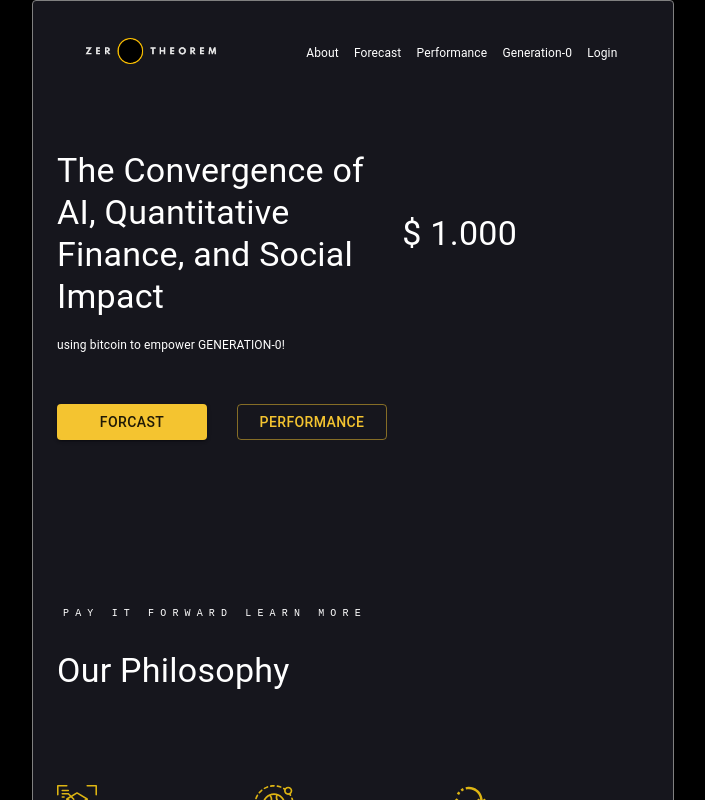
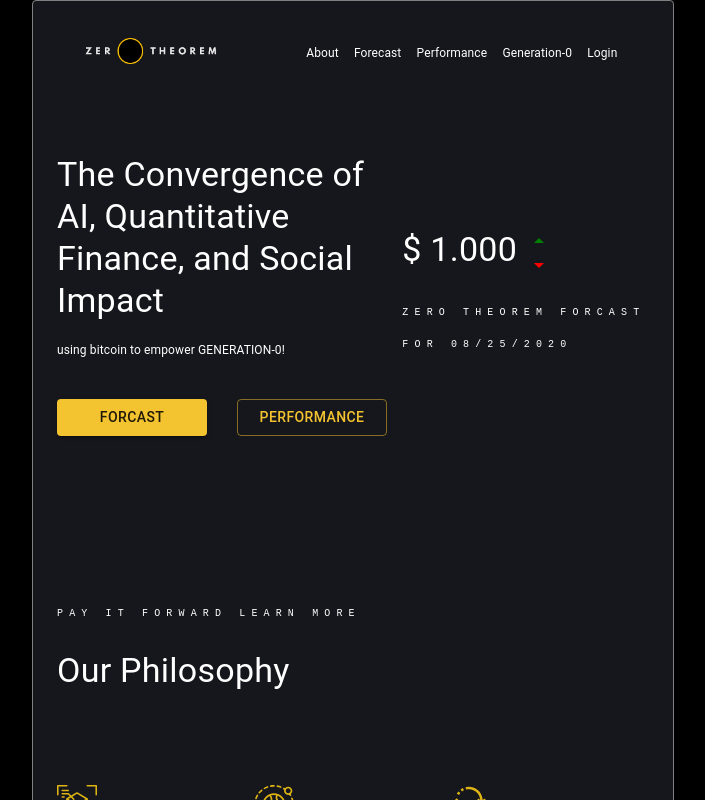
Before and after one commit to mehtishamulhaq/zero-theorem, a React (Create React App) app: page / in a window 1280 px wide. Shown: the whole page, without its empty margins (287-992 px from the left). Built offline with nearby package versions, Linux system fonts and the light colour scheme.

Commit message:
some improvements

```diff
--- a/public/index.html
+++ b/public/index.html
@@ -24,7 +24,7 @@
       work correctly both with client-side routing and a non-root public URL.
       Learn how to configure a non-root public URL by running `npm run build`.
     -->
-    <title>React App</title>
+    <title>Zero Theorem</title>
   </head>
   <body>
     <noscript>You need to enable JavaScript to run this app.</noscript>
--- a/src/routes/Main.js
+++ b/src/routes/Main.js
@@ -8,6 +8,8 @@ import AppBarOptions from './../config/AppBar.config'
 import Typography from '@mui/material/Typography';
 import Container from '@mui/material/Container';
 import { Button } from '@mui/material';
+import ArrowDropUpOutlinedIcon from '@mui/icons-material/ArrowDropUpOutlined';
+import ArrowDropDownOutlinedIcon from '@mui/icons-material/ArrowDropDownOutlined';
 import clsx from 'clsx';
 
 import threeDModlingImage from './../assets/mainPage/3d-modeling.svg';
@@ -27,11 +29,17 @@ const useStyles = makeStyles({
         height: 'auto',
         margin: 'auto',
     },
-    spacingBottom: {
+    spacingBottom40: {
         marginBottom: '40px'
     },
-    spacingTop: {
+    spacingTop40: {
         marginTop: '40px'
+    },
+    spacingBottom20: {
+        marginBottom: '20px'
+    },
+    spacingTop20: {
+        marginTop: '20px'
     },
     headingWhite: {
         color: colors.textDefault,
@@ -40,7 +48,6 @@ const useStyles = makeStyles({
     textWhite: {
         color: colors.textDefault,
         fontSize: 12,
-        marginTop: 10,
     },
     button: {
         width: 150,
@@ -49,6 +56,29 @@ const useStyles = makeStyles({
         height: '300px',
         display: 'flex',
         alignItems: 'center'
+    },
+    column: {
+        display: 'flex',
+        flexDirection: 'column',
+    },
+    amountContainer: {
+        display: 'flex',
+        flexDirection: 'column',
+        justifyContent: 'center',
+    },
+    amountText: {
+        display: 'flex',
+        flexDirection: 'row',
+    },
+    amountChangeIcons: {
+        display: 'flex',
+        flexDirection: 'column',
+    },
+    amountDescription: {
+        color: colors.textDefault,
+        // marginTop: '20px',
+        // marginBottom: '20px',
+        fontSize: 10,
     },
     forecastButton: {
         width: 150,
@@ -148,15 +178,15 @@ export default function Main() {
         <Box className={classes.root}>
             <Container maxWidth="md">
                 <Grid container>
-                    <Grid item xs={12} className={classes.spacingBottom}>
+                    <Grid item xs={12} className={classes.spacingBottom40}>
                         <AppBar
                             logo={logo}
                             options={AppBarOptions}
                         />
                     </Grid>
-                    <Grid item xs={12} container className={clsx(classes.spacingBottom)}>
+                    <Grid item xs={12} container className={clsx(classes.spacingBottom40)}>
                         <Grid item xs={12} container className={clsx(classes.firstRow)}>
-                            <Grid item xs={12} md={7}>
+                            <Grid item xs={12} md={7} className={clsx(classes.column)}>
                                 <Typography
                                     variant='h4'
                                     className={classes.headingWhite}
@@ -165,25 +195,14 @@ export default function Main() {
                                     Quantitative Finance,
                                     and Social Impact
                                 </Typography>
-                            </Grid>
-                            <Grid item xs={12} md={5}>
-                                <Typography
-                                    variant='h4'
-                                    className={classes.headingWhite}
-                                >
-                                    $ 1.000
-                                </Typography>
-                            </Grid>
-                            <Grid item xs={12} md={7}>
                                 <Typography
                                     variant='body2'
-                                    className={classes.textWhite}
+                                    className={clsx(classes.textWhite, classes.spacingTop20)}
                                 >
                                     using bitcoin to empower GENERATION-0!
                                 </Typography>
-                            </Grid>
-                            <Grid item xs={12} md={7}
-                                className={clsx(classes.spacingTop)}
+                                <Grid item xs={12} md={12}
+                                    className={clsx(classes.spacingTop40)}
                                 >
                                     <Button
                                         variant="contained"
@@ -200,16 +219,45 @@ export default function Main() {
                                     </Button>
                                 </Grid>
                             </Grid>
+                            <Grid item xs={12} md={5} className={classes.amountContainer}>
+                                <Box className={clsx(classes.amountText, classes.spacingBottom20)}>
+                                    <Typography
+                                        variant='h4'
+                                        component='span'
+                                        className={classes.headingWhite}
+                                        style={{ marginRight: 10 }}
+                                    >
+                                        $ 1.000
+                                    </Typography>
+                                    <Box className={classes.amountChangeIcons}>
+                                        <ArrowDropUpOutlinedIcon style={{ color: 'green' }} />
+                                        <ArrowDropDownOutlinedIcon style={{ color: 'red' }} />
+                                    </Box>
+                                </Box>
+                                <Typography
+                                    variant='h4'
+                                    className={clsx(classes.amountDescription)}
+                                >
+                                    <pre>Z E R O   T H E O R E M   F O R C A S T</pre>
+                                </Typography>
+                                <Typography
+                                    variant='h4'
+                                    className={clsx(classes.amountDescription)}
+                                >
+                                    <pre>F O R   0 8 / 2 5 / 2 0 2 0</pre>
+                                </Typography>
+                            </Grid>
+                        </Grid>
 
                         <Grid item xs={12} md={7}
-                            className={clsx(classes.spacingTop)}
+                            className={clsx(classes.spacingTop40)}
                         >
                             <Box className={classes.philosophyContainer}>
                                 <Typography
                                     variant='h4'
                                     className={clsx(classes.incentiveDescription)}
                                 >
-                                    <pre> P A Y   I T   F O R W A R D   L E A R N   M O R E</pre>
+                                    <pre>P A Y   I T   F O R W A R D   L E A R N   M O R E</pre>
                                 </Typography>
                                 <Typography
                                     variant='h4'
@@ -228,8 +276,9 @@ export default function Main() {
                                         1. Zero Dependancy
                                     </Typography>
                                     <Typography className={classes.stepCardDescription}>
-                                        Lorem Ipsum is simply dummy text of the printing and typesetting industry.
-                                        Lorem Ipsum has been the industry's standard dummy text ever since the 1500s,
+                                        ..."game theoretical principles that suggest BTC
+                                        dominance to absorb value from weaker
+                                        substitutes"
                                     </Typography>
                                 </Box>
                             </Grid>
@@ -240,8 +289,9 @@ export default function Main() {
                                         1. Zero Entropy
                                     </Typography>
                                     <Typography className={classes.stepCardDescription}>
-                                        Lorem Ipsum is simply dummy text of the printing and typesetting industry.
-                                        Lorem Ipsum has been the industry's standard dummy text ever since the 1500s,
+                                        ..."trending Strategy focused on risk minimization
+                                        by targeting temporary price dislocation and
+                                        extracting market inefficiencies"
                                     </Typography>
                                 </Box>
                             </Grid>
@@ -252,8 +302,9 @@ export default function Main() {
                                         1. Zero Recognition
                                     </Typography>
                                     <Typography className={classes.stepCardDescription}>
-                                        Lorem Ipsum is simply dummy text of the printing and typesetting industry.
-                                        Lorem Ipsum has been the industry's standard dummy text ever since the 1500s,
+                                        ..."trusting statistical methods and allowing
+                                        autonomous trade execution without any
+                                        human interference or intervention"
                                     </Typography>
                                 </Box>
                             </Grid>
@@ -343,7 +394,7 @@ export default function Main() {
                                     variant='h4'
                                     className={clsx(classes.incentiveDescription)}
                                 >
-                                    <pre> Q U A N T   L A B </pre>
+                                    <pre>Q U A N T   L A B</pre>
                                 </Typography>
                                 <Typography
                                     variant='h4'
@@ -357,13 +408,13 @@ export default function Main() {
                                 <Button
                                     variant='contained'
                                     color='primary'
-                                    className={clsx(classes.generationButton, classes.spacingTop)}
+                                    className={clsx(classes.generationButton, classes.spacingTop40)}
                                 >
                                     Generation - 0
                                 </Button>
                             </Box>
                         </Grid>
-                        <Grid item xs={12} className={clsx(classes.spacingTop)}>
+                        <Grid item xs={12} className={clsx(classes.spacingTop40)}>
                             <AppBar
                                 logo={logo}
                                 options={AppBarOptions}
```
Lines whose indentation alone changed are shown as unchanged.
